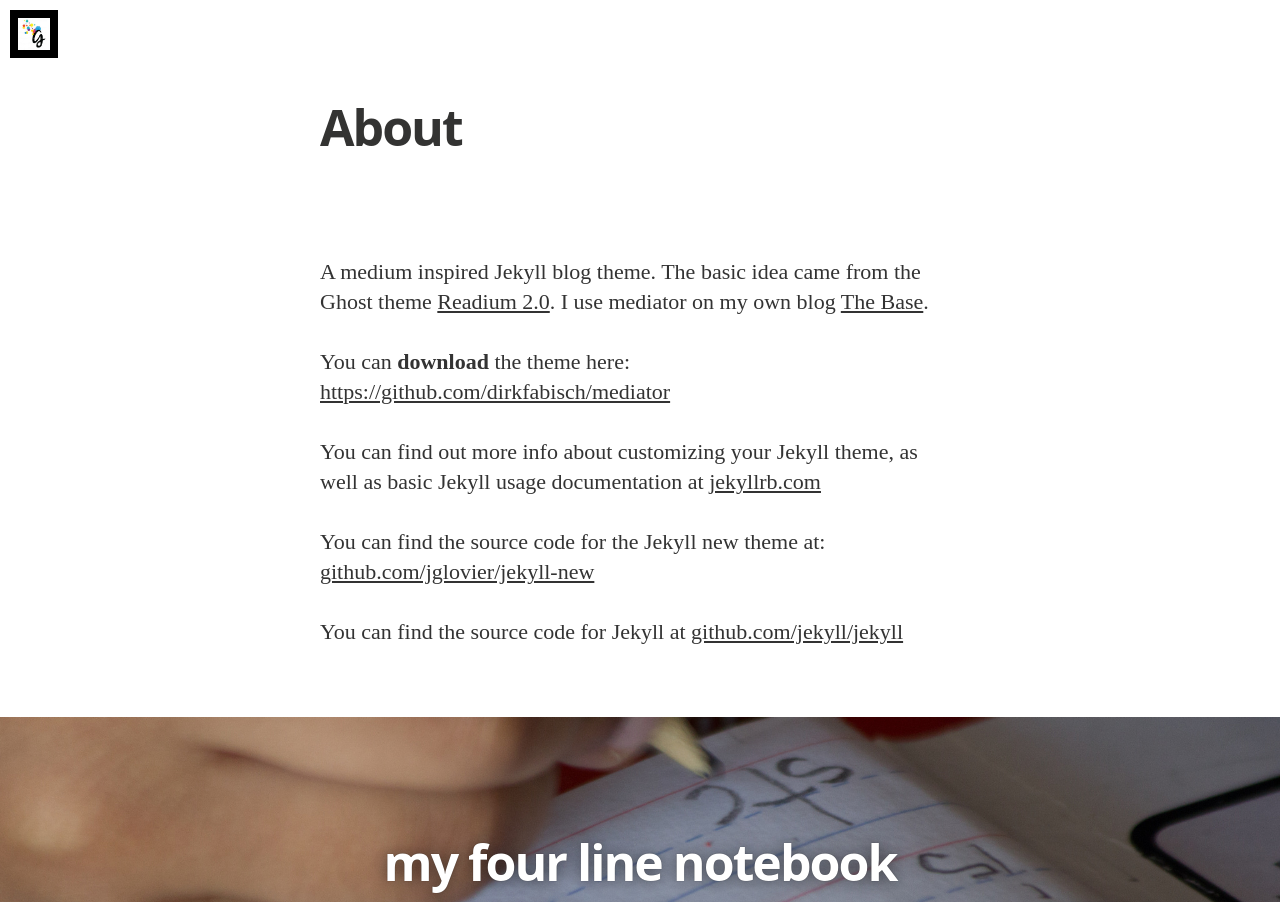
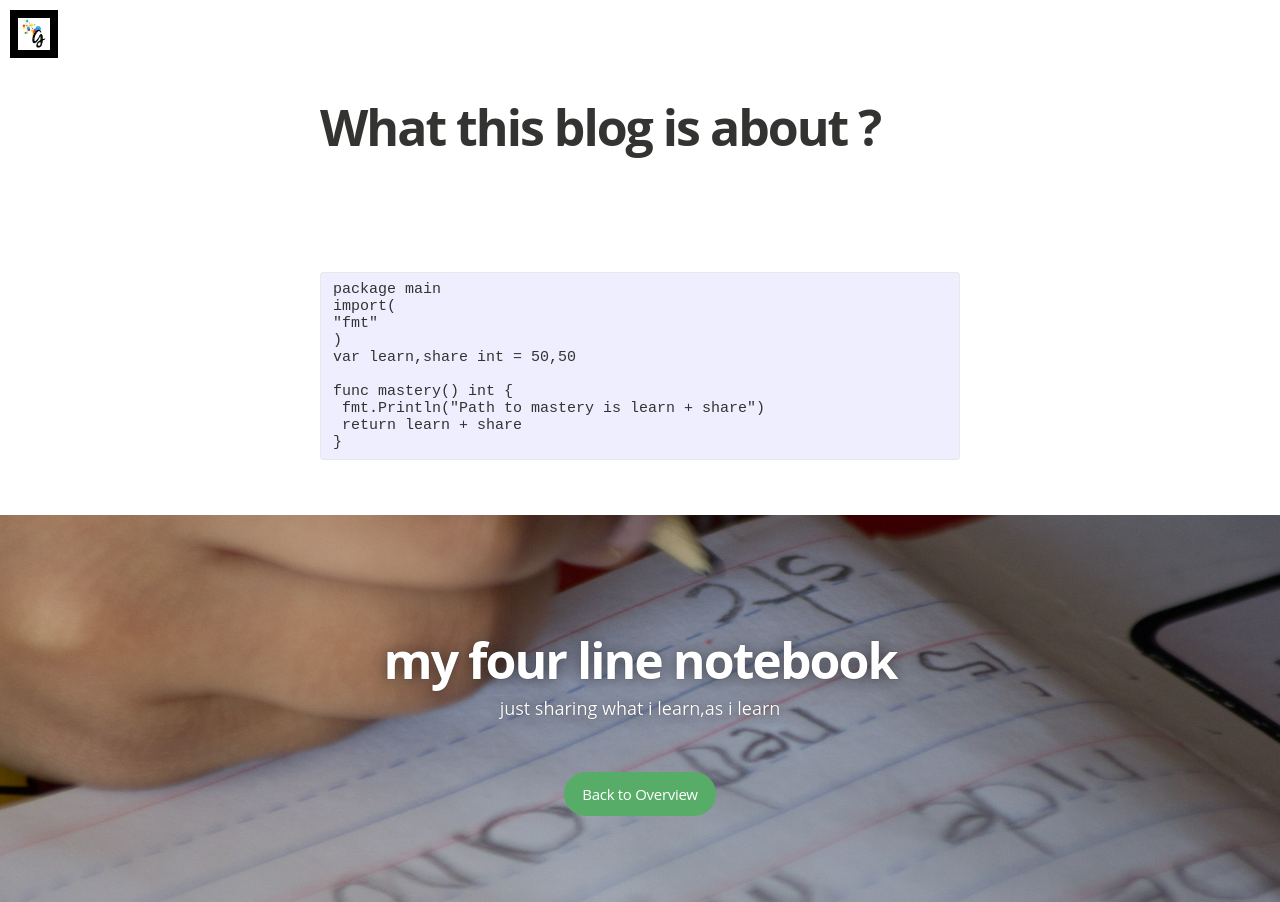
Before and after one commit to ganeshramr/ganeshramr.github.io, a Jekyll site: the page built from about.md, in a window 1280 px wide, cut to the strip 0-902 px from the top of the page. Built offline with Jekyll 4.4.1, drawn with Linux system fonts in a browser that asks for light colours; nearby versions of some CDN libraries; some web fonts are replaced; Markdown is read by kramdown in place of the engine named in the settings.

Commit message:
Update about.md

````diff
--- a/about.md
+++ b/about.md
@@ -1,17 +1,17 @@
 ---
 layout: page
-title: About
+title: What this blog is about ?
 permalink: /about/
 ---
+``` GO
+package main
+import(
+"fmt"
+)
+var learn,share int = 50,50
 
-A medium inspired Jekyll blog theme. The basic idea came from the Ghost theme
-[Readium 2.0](http://www.svenread.com/readium-ghost-theme/). I use mediator on my own blog [The Base](blog.base68.com).
-
-You can **download** the theme here:
-[https://github.com/dirkfabisch/mediator](https://github.com/dirkfabisch/mediator)
-
-You can find out more info about customizing your Jekyll theme, as well as basic Jekyll usage documentation at [jekyllrb.com](http://jekyllrb.com/)
-
-You can find the source code for the Jekyll new theme at: [github.com/jglovier/jekyll-new](https://github.com/jglovier/jekyll-new)
-
-You can find the source code for Jekyll at [github.com/jekyll/jekyll](https://github.com/jekyll/jekyll)
+func mastery() int {
+ fmt.Println("Path to mastery is learn + share")
+ return learn + share
+}
+```
````
